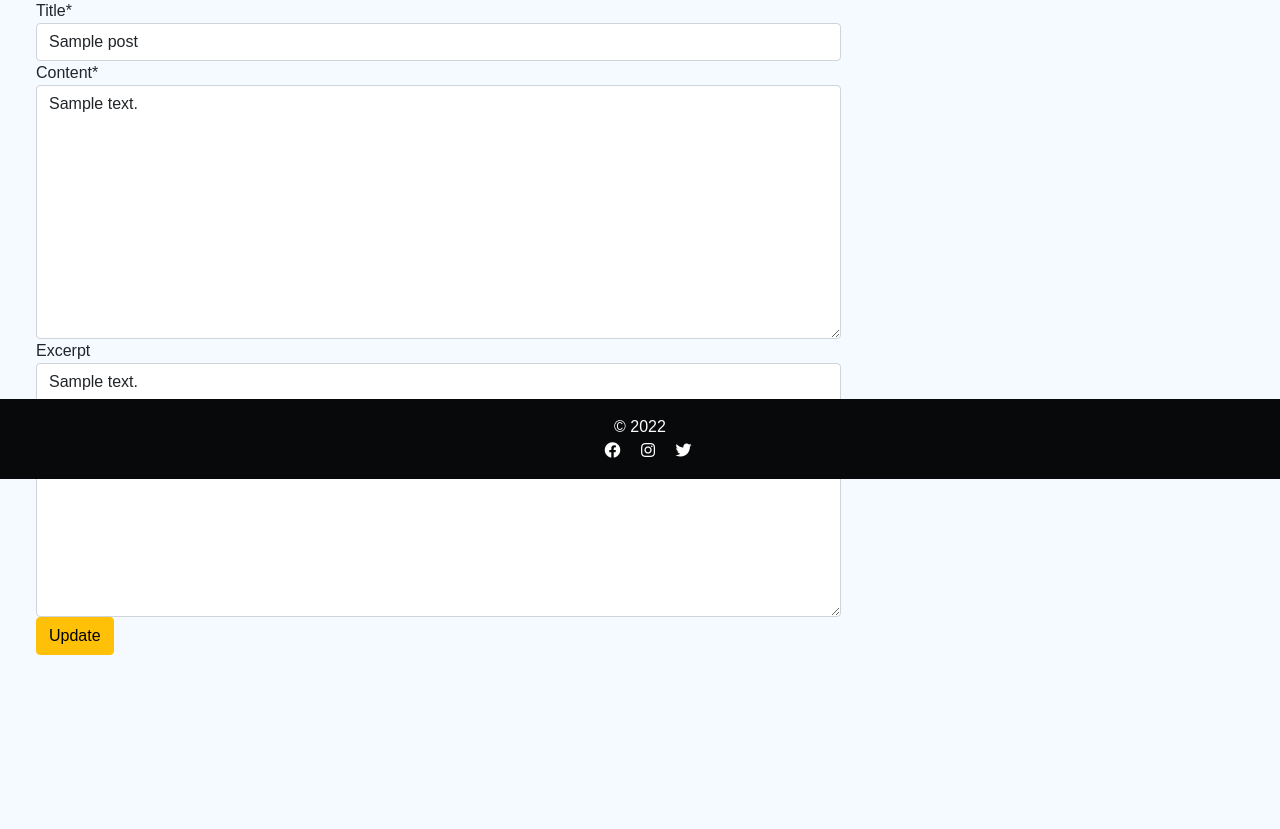
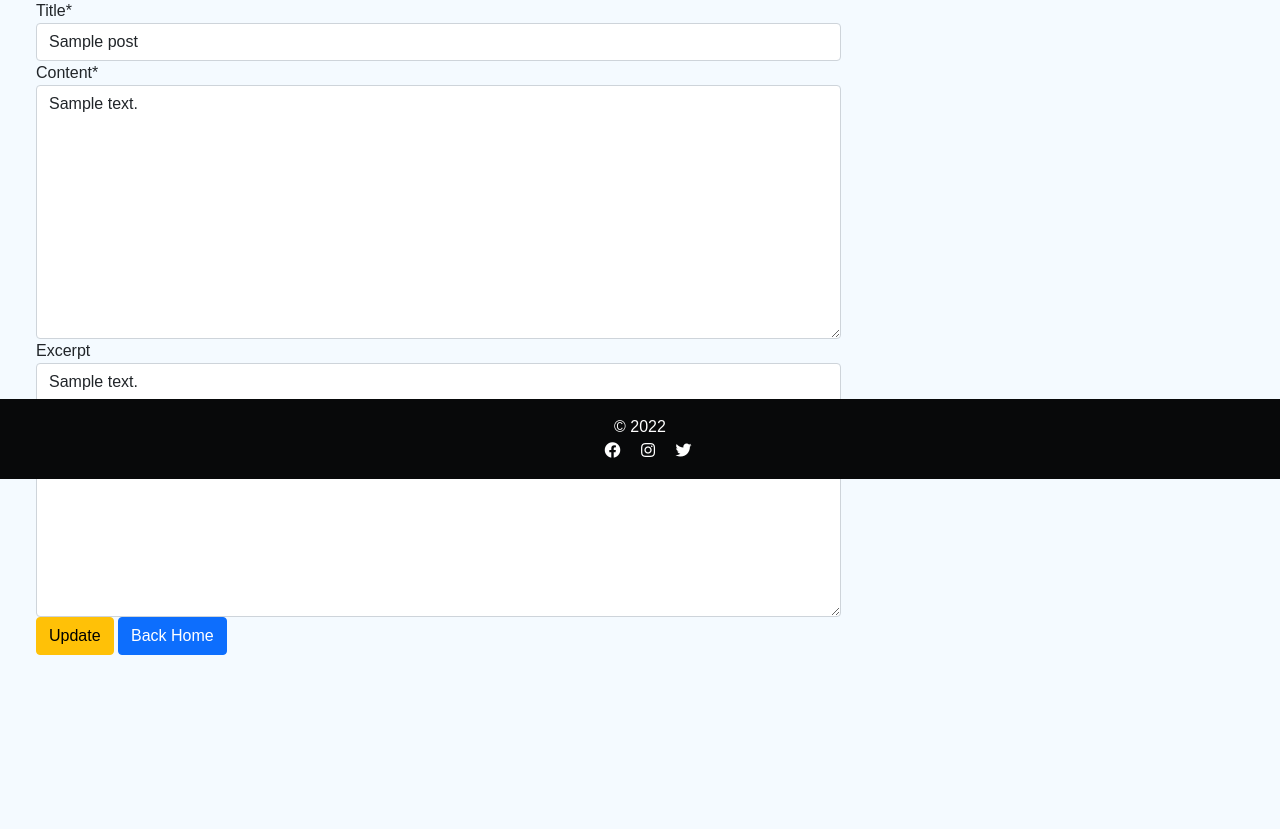
Before and after one commit to richardreiter/the-fast-supper, a Django app: a page that uses templates/update_post.html in a window 1280 px wide. Shown: the part 321-1150 px from the top of the page. Run offline with Django 3.2, Linux system fonts and the light colour scheme; a user stored in the database is signed in; tables that the repository leaves empty hold one stand-in row (values such as "Sample post"); some libraries are stand-ins or nearby versions; some web fonts are replaced.

Commit message:
Add back home button to update_post template

```diff
--- a/templates/update_post.html
+++ b/templates/update_post.html
@@ -24,6 +24,7 @@ https://www.youtube.com/watch?v=J7xaESAddDQ -->
             {{ form|crispy }}
 
             <button type="submit" class="btn btn-warning">Update</button>
+            <a class="btn btn-primary" href="{% url 'home' %}" role="button">Back Home</a>
         </form>
     </div>
 </div>
```
